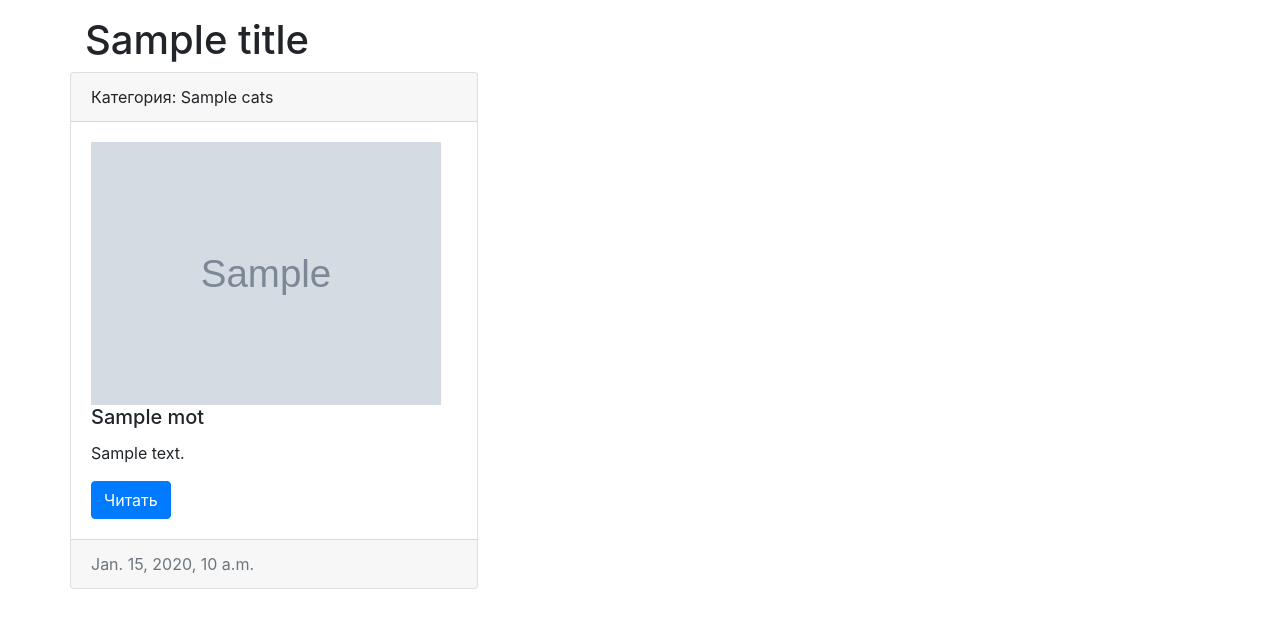
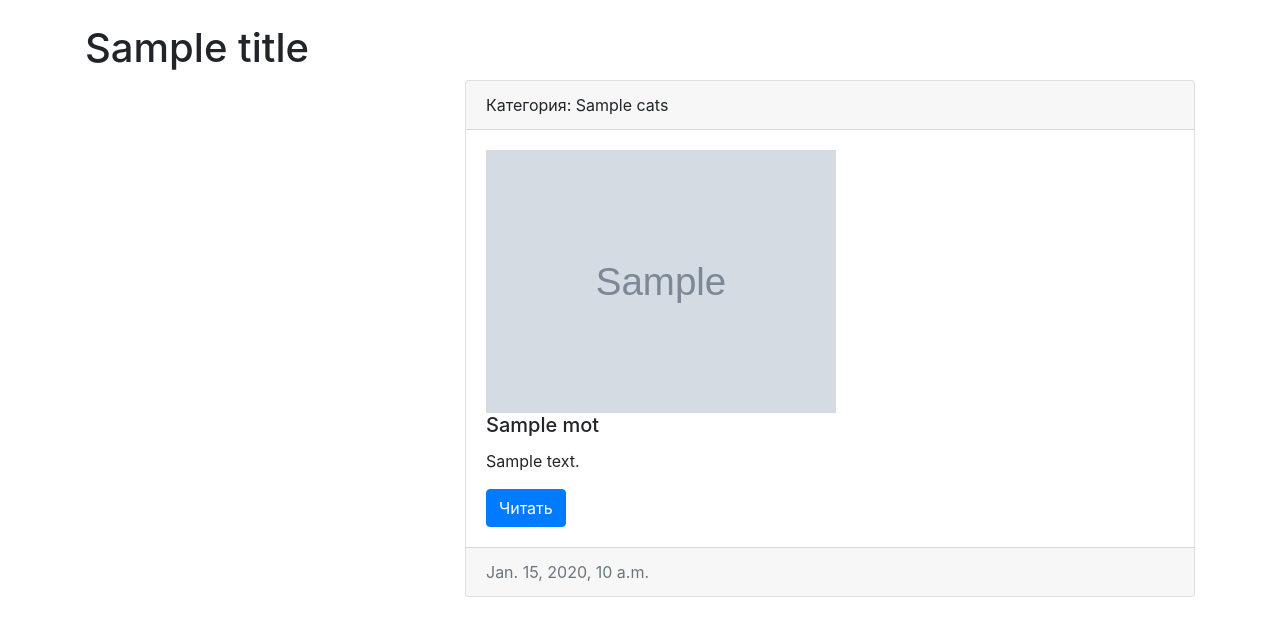
Before and after one commit to dzhambullatt/about_motos, a Django app: template moto/templates/moto/index.html in a window 1280 px wide. Shown: the part 56-692 px from the top of the page. Run offline with Django 3.2, Linux system fonts and the light colour scheme; the template is opened without the code that fills it: most values are stand-ins (such as "Sample title", 1, 10 or a date in 2020); grey boxes marked "Sample" are stand-in pictures.

Commit message:
updated template

```diff
--- a/moto/templates/moto/index.html
+++ b/moto/templates/moto/index.html
@@ -37,9 +37,15 @@
     </div>
 </nav>
 
-<div class="container mt-3">
+<div class="container mt-4">
     <h1>{{ title }}</h1>
     <div class="row">
+
+        <div class="col-md-4">
+
+        </div>
+
+        <div class="col-md-8">
             {% for i in mot %}
             <div class="card mb-3">
                 <div class="card-header">
@@ -63,7 +69,7 @@
                 </div>
             </div>
             {% endfor %}
-
+        </div>
     </div>
 </div>
 
--- a/moto/views.py
+++ b/moto/views.py
@@ -1,14 +1,16 @@
 from django.shortcuts import render
 from django.http import HttpResponse
 
-from .models import Moto
+from .models import *
 
 
 def news(request):
     mot = Moto.objects.order_by('-time_create')
+    cats = Cats.objects.all()
     context = {
         'mot': mot,
-        'title': 'title'
+        'title': 'Мотоциклы',
+        'cats': cats,
     }
     return render(request, 'moto/index.html', context)
 
```
Lines whose indentation alone changed are shown as unchanged.
